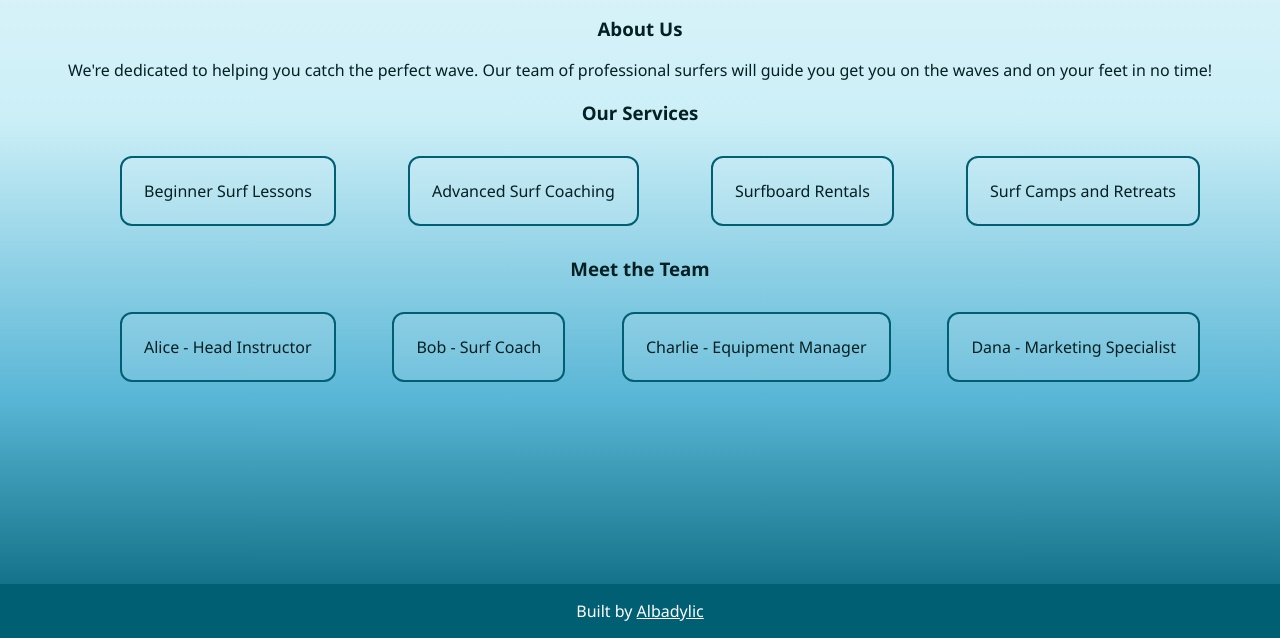
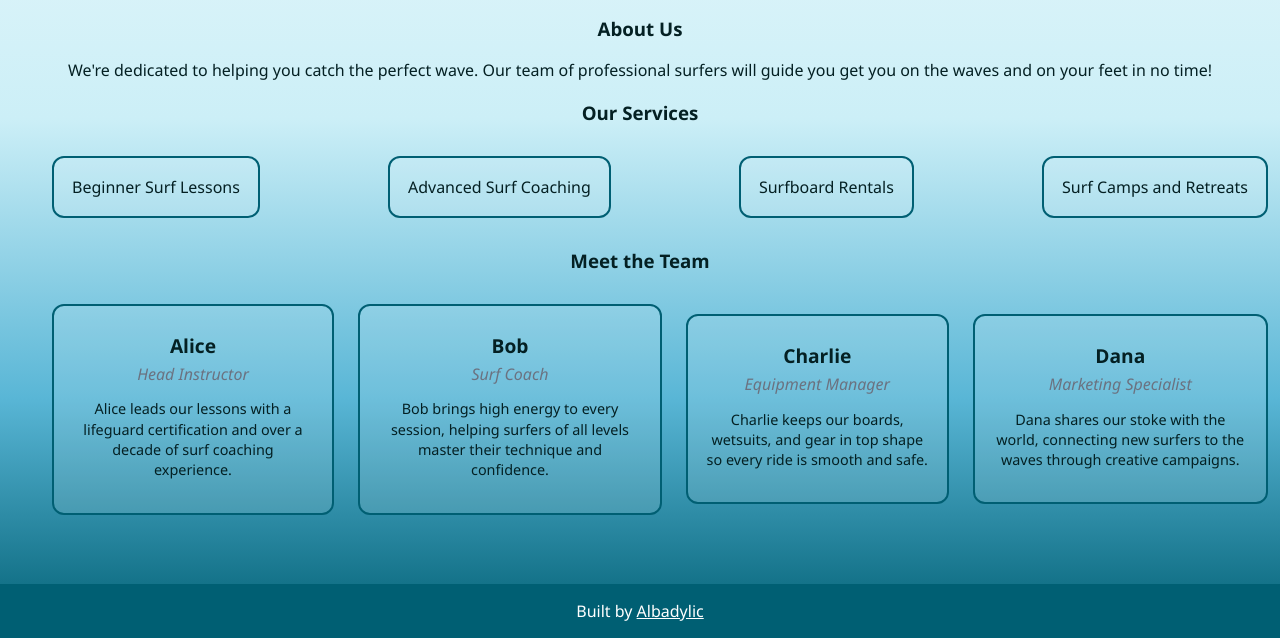
Before and after one commit to Albadylic/swell-time, a plain HTML site: page index.html in a window 1280 px wide. Shown: the part 162-800 px from the top of the page. Drawn offline with Linux system fonts and the light colour scheme.

Commit message:
Add bio's and extra styling to meet the team section

```diff
--- a/index.html
+++ b/index.html
@@ -32,10 +32,38 @@
       <section id="meet-the-team">
         <h3>Meet the Team</h3>
         <ul>
-          <li>Alice - Head Instructor</li>
-          <li>Bob - Surf Coach</li>
-          <li>Charlie - Equipment Manager</li>
-          <li>Dana - Marketing Specialist</li>
+          <li>
+            <p class="team-name">Alice</p>
+            <p class="team-title">Head Instructor</p>
+            <p class="team-bio">
+              Alice leads our lessons with a lifeguard certification and over a
+              decade of surf coaching experience.
+            </p>
+          </li>
+          <li>
+            <p class="team-name">Bob</p>
+            <p class="team-title">Surf Coach</p>
+            <p class="team-bio">
+              Bob brings high energy to every session, helping surfers of all
+              levels master their technique and confidence.
+            </p>
+          </li>
+          <li>
+            <p class="team-name">Charlie</p>
+            <p class="team-title">Equipment Manager</p>
+            <p class="team-bio">
+              Charlie keeps our boards, wetsuits, and gear in top shape so every
+              ride is smooth and safe.
+            </p>
+          </li>
+          <li>
+            <p class="team-name">Dana</p>
+            <p class="team-title">Marketing Specialist</p>
+            <p class="team-bio">
+              Dana shares our stoke with the world, connecting new surfers to
+              the waves through creative campaigns.
+            </p>
+          </li>
         </ul>
       </section>
     </main>
--- a/style.css
+++ b/style.css
@@ -52,7 +52,7 @@ ul > li {
   border: 2px solid var(--deep-sea);
   border-radius: var(--radius);
   background-color: var(--glass);
-  padding: 22px;
+  padding: 18px;
   margin: 12px;
 }
 
@@ -67,3 +67,20 @@ footer {
 a {
   color: inherit;
 }
+
+.team-name {
+  font-weight: bold;
+  font-size: 1.2em;
+  margin: 8px 0 4px 0;
+}
+
+.team-title {
+  font-style: italic;
+  color: var(--muted);
+  margin: 0 0 12px 0;
+}
+
+.team-bio {
+  font-size: 0.9em;
+  line-height: 1.4em;
+}
```
